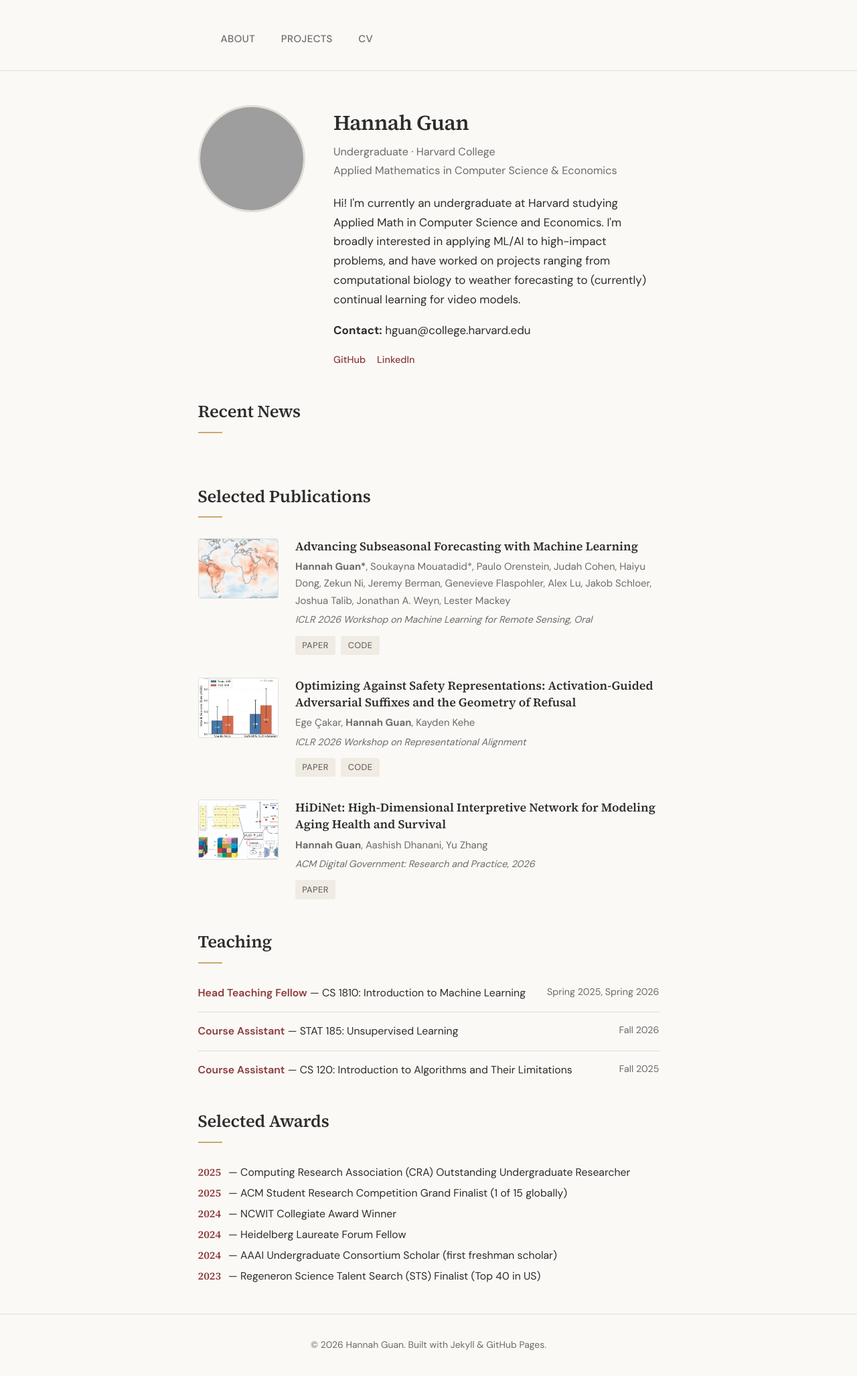
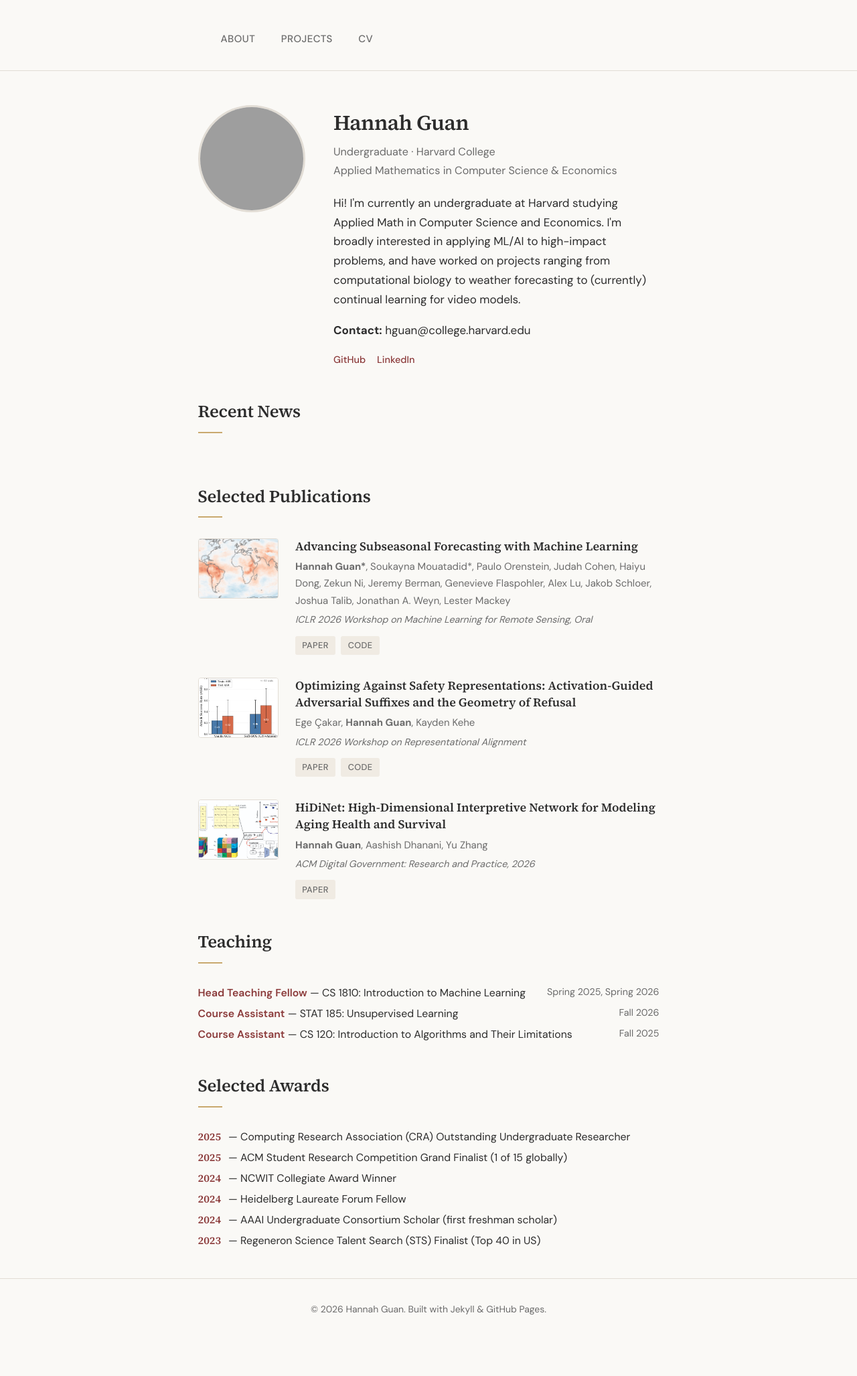
Before and after one commit to HannahGuan244/hannahguan244.github.io, a Jekyll site: the page built from index.html, in a window 1280 px wide. Shown: the whole page at 67% size. Built offline with Jekyll 4.4.1, drawn with Linux system fonts in a browser that asks for light colours; after the commit the page ends 2002 px from its top, so only the background shows below that; grey boxes are pictures that could not be loaded.

Commit message:
formatting

```diff
--- a/assets/css/style.css
+++ b/assets/css/style.css
@@ -479,24 +479,17 @@ body {
   list-style: none;
   display: flex;
   flex-direction: column;
-  gap: 0.9rem;
+  gap: 0.3rem;
 }
 
 .teaching-list li {
   font-size: 0.93rem;
   line-height: 1.65;
   color: var(--color-text);
-  padding-bottom: 0.9rem;
-  border-bottom: 1px solid var(--color-border);
   display: flex;
   justify-content: space-between;
   flex-wrap: wrap;
   gap: 0.3rem;
-}
-
-.teaching-list li:last-child {
-  border-bottom: none;
-  padding-bottom: 0;
 }
 
 .teaching-role {
@@ -522,13 +515,6 @@ body {
   gap: 0.3rem;
 }
 
-/* .awards-list li {
-  font-size: 0.93rem;
-  line-height: 1.65;
-  color: var(--color-text);
-  padding-bottom: 0.9rem;
-  border-bottom: 1px solid var(--color-border);
-} */
 
 .awards-list li {
   font-size: 0.93rem;
@@ -536,11 +522,6 @@ body {
   color: var(--color-text);
 }
 
-/* .awards-list li:last-child {
-  border-bottom: none;
-  padding-bottom: 0;
-} */
-
 .awards-year {
   font-family: var(--font-serif);
   font-weight: 600;
```
